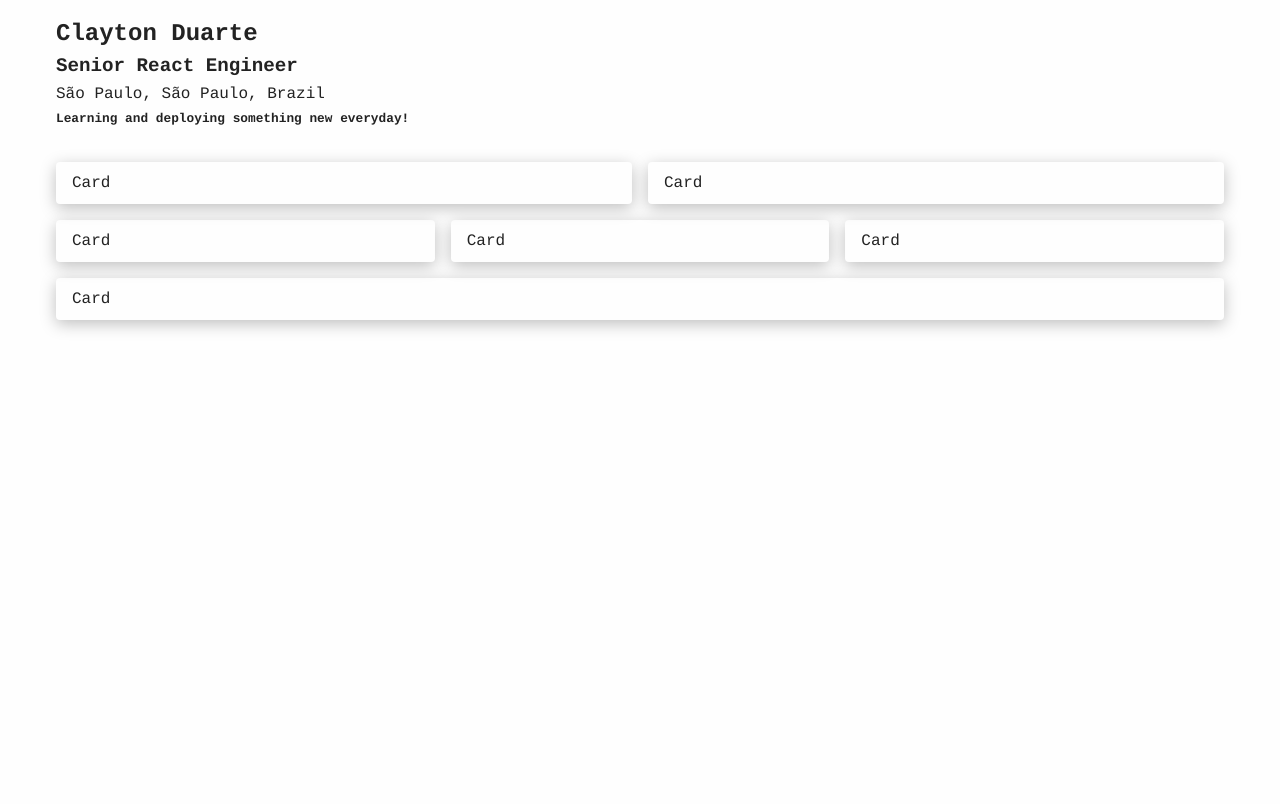
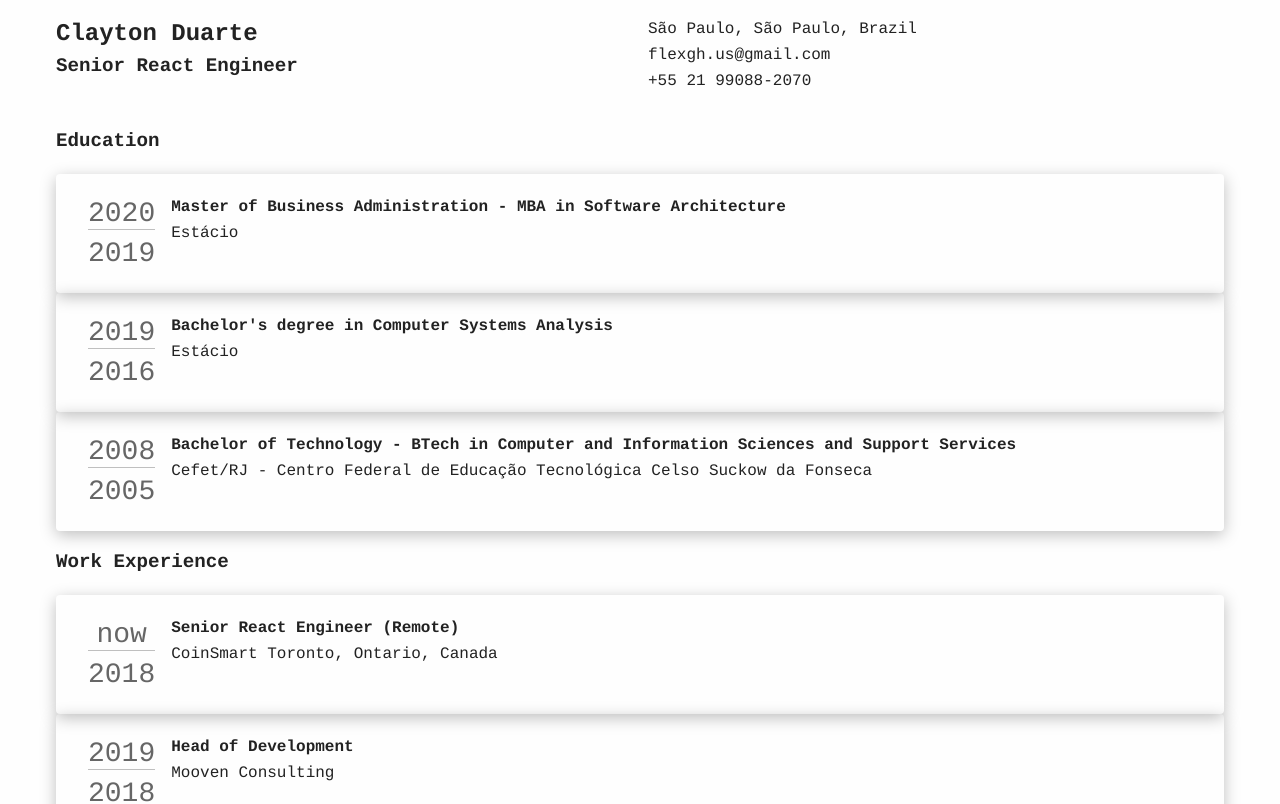
Before and after one commit to clayton-duarte/resume, a Next.js app: page / in a window 1280 px wide. Shown: the top 804 px of the page. Built offline with nearby package versions, Linux system fonts and the light colour scheme.

Commit message:
Render positions and education

```diff
--- /dev/null
+++ b/components/Contact.js
@@ -0,0 +1,18 @@
+import React, { memo } from 'react';
+
+import { Text } from './Text';
+import { useStateValue } from '../state';
+
+const Contact = () => {
+  const [{ profile }] = useStateValue();
+
+  return (
+    <>
+      <Text>{profile.locationName}</Text>
+      <Text>flexgh.us@gmail.com</Text>
+      <Text>+55 21 99088-2070</Text>
+    </>
+  );
+}
+
+export default memo(Contact);
--- /dev/null
+++ b/components/Education.js
@@ -0,0 +1,38 @@
+import React, { memo } from 'react';
+
+import { Row, Col } from './Grid';
+import { SubTitle, Text } from './Text';
+import TimePeriod from './TimePeriod';
+import Card from './Card';
+
+import { useStateValue } from '../state';
+
+const Education = () => {
+  const [{ educationView }] = useStateValue();
+
+  return (
+    <>
+      <SubTitle>Education</SubTitle>
+      <br />
+      {educationView && educationView.elements.map((education, index) => (
+        <Card css="margin-bottom: 1rem" key={`education-item-${index}`}>
+          <Row>
+            <Col grow="0">
+              <TimePeriod timePeriod={education.timePeriod} />
+            </Col>
+            <Col css="justify-content: center">
+              <Text>
+                <strong>
+                  {education.degreeName} in {education.fieldOfStudy}
+                </strong>
+              </Text>
+              <Text>{education.schoolName}</Text>
+            </Col>
+          </Row>
+        </Card>
+      ))}
+    </>
+  );
+}
+
+export default memo(Education);
--- a/components/Summary.js
+++ b/components/Summary.js
@@ -5,13 +5,11 @@ import { useStateValue } from '../state';
 
 const Summary = () => {
   const [{ profile }] = useStateValue();
-
+  console.log(profile)
   return (
     <>
       <Title>{profile.firstName} {profile.lastName}</Title>
       <SubTitle>{profile.headline}</SubTitle>
-      <Text>{profile.locationName}</Text>
-      <Label>{profile.summary}</Label>
     </>
   );
 }
--- /dev/null
+++ b/components/TimePeriod.js
@@ -0,0 +1,24 @@
+import React from 'react';
+import styled from 'styled-components';
+
+import { Text } from './Text';
+
+const Date = styled(Text)`
+color: ${props => props.theme.secondary};
+text-align: center;
+font-size: 1.75rem;
+&:first-child {
+  border-bottom: 1px solid ${props => props.theme.shadow};
+}
+`;
+
+const TimePeriod = ({ timePeriod }) => {
+  return (
+    <>
+      <Date>{timePeriod.endDate ? timePeriod.endDate.year : 'now'}</Date>
+      <Date>{timePeriod.startDate.year}</Date>
+    </>
+  );
+};
+
+export default TimePeriod;
--- /dev/null
+++ b/components/WorkExperience.js
@@ -0,0 +1,38 @@
+import React, { memo } from 'react';
+
+import { Row, Col } from './Grid';
+import { SubTitle, Text } from './Text';
+import TimePeriod from './TimePeriod';
+import Card from './Card';
+
+import { useStateValue } from '../state';
+
+const WorkExperience = () => {
+  const [{ positionView }] = useStateValue();
+  console.log(positionView)
+  return (
+    <>
+      <SubTitle>Work Experience</SubTitle>
+      <br />
+      {positionView && positionView.elements.map((position, index) => (
+        <Card css="margin-bottom: 1rem" key={`job-item-${index}`}>
+          <Row>
+            <Col grow="0">
+              <TimePeriod timePeriod={position.timePeriod} />
+            </Col>
+            <Col css="justify-content: center">
+              <Text>
+                <strong>
+                  {position.title}
+                </strong>
+              </Text>
+              <Text>{position.companyName} {position.locationName}</Text>
+            </Col>
+          </Row>
+        </Card>
+      ))}
+    </>
+  );
+}
+
+export default memo(WorkExperience);
--- a/pages/index.js
+++ b/pages/index.js
@@ -1,8 +1,13 @@
 import React from 'react';
 
 import { Container, Row, Col } from '../components/Grid';
+import WorkExperience from '../components/WorkExperience';
+import Education from '../components/Education';
 import Summary from '../components/Summary';
+import Contact from '../components/Contact';
 import Card from '../components/Card';
+
+import { useStateValue } from '../state';
 
 const Home = () => (
   <>
@@ -11,35 +16,27 @@ const Home = () => (
         <Col>
           <Summary />
         </Col>
+        <Col css="text-align: right">
+          <Contact />
+        </Col>
       </Row>
     </Container>
+
     <Container>
-      <Row bp="sm">
+      <Row>
         <Col>
-          <Card>Card</Card>
-        </Col>
-        <Col>
-          <Card>Card</Card>
+          <Education />
         </Col>
       </Row>
-      <Row bp="md">
-        <Col>
-          <Card>Card</Card>
-        </Col>
-        <Col>
-          <Card>Card</Card>
-        </Col>
-        <Col>
-          <Card>Card</Card>
-        </Col>
-      </Row>
+
       <Row>
         <Col>
-          <Card>Card</Card>
+          <WorkExperience />
         </Col>
       </Row>
     </Container>
   </>
 );
 
+
 export default Home;
```
Also changed, not shown: 1 other file (tests, documents, lock files or other folders).
